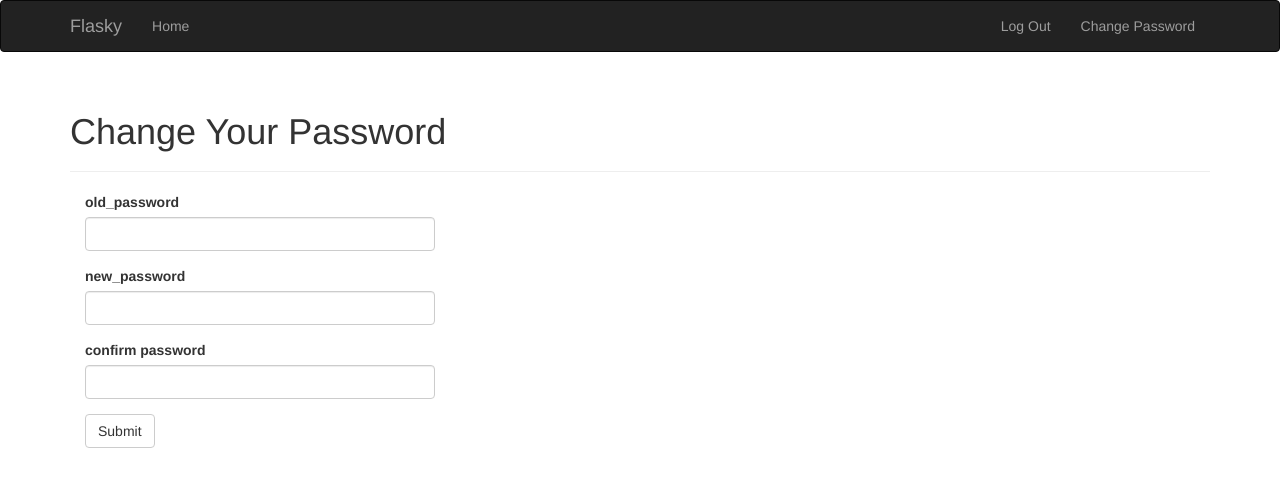
After one commit to philosquare/myflasky, a Flask app: page /auth/change_password in a window 1280 px wide. The commit adds this page. Shown: the top 487 px of the page. Run offline with Flask 2, Linux system fonts and the light colour scheme; a user stored in the database is signed in; tables that the repository leaves empty hold one stand-in row (values such as "Sample post"); some libraries are stand-ins or nearby versions.

Commit message:
change password

```diff
--- a/app/auth/forms.py
+++ b/app/auth/forms.py
@@ -1,3 +1,4 @@
+from flask_login import current_user
 from flask_wtf import FlaskForm
 from wtforms import StringField, PasswordField, BooleanField, SubmitField
 from wtforms.validators import DataRequired, Length, Email, Regexp, equal_to, ValidationError
@@ -30,3 +31,15 @@ class RegistrationForm(FlaskForm):
     def validate_username(self, field):
         if User.query.filter_by(username=field.data).first():
             raise ValidationError('username has been registered')
+
+
+class ChangePasswordForm(FlaskForm):
+    old_password = PasswordField('old_password', validators=[DataRequired()])
+    new_password = PasswordField('new_password', validators=[DataRequired()])
+    new_password2 = PasswordField('confirm password', validators=[
+        DataRequired(), equal_to('new_password', 'password not match')])
+    submit = SubmitField('Submit')
+
+    def validate_old_password(self, field):
+        if current_user.verify_password(field.data) is False:
+            raise ValidationError('wrong password')
--- a/app/auth/views.py
+++ b/app/auth/views.py
@@ -9,7 +9,7 @@ from flask_login import login_user
 from flask_login import logout_user
 
 from app import db
-from app.auth.forms import LoginForm, RegistrationForm
+from app.auth.forms import LoginForm, RegistrationForm, ChangePasswordForm
 from app.email import send_email
 from app.models import User
 from . import auth
@@ -87,3 +87,15 @@ def resend_confirmation():
     send_email(current_user.email, 'Confirm account', 'auth/mail/confirm', user=current_user, token=token)
     flash('a confirm email has been send to your email address')
     return redirect(url_for('main.index'))
+
+
+@auth.route('/change_password', methods=['GET', 'POST'])
+@login_required
+def change_password():
+    form = ChangePasswordForm()
+    if form.validate_on_submit():
+        current_user.password = form.new_password.data
+        db.session.add(current_user)
+        flash('change password successfully!')
+        return redirect(url_for('main.index'))
+    return render_template('auth/change_password.html', form=form)
--- /dev/null
+++ b/app/templates/auth/change_password.html
@@ -0,0 +1,12 @@
+{% extends "base.html" %}
+{% import "bootstrap/wtf.html" as wtf %}
+{% block title %}Flasky - Change Password{% endblock %}
+
+{% block page_content %}
+<div class="page-header">
+    <h1>Change Your Password</h1>
+</div>
+<div class="col-md-4">
+    {{ wtf.quick_form(form) }}
+</div>
+{% endblock %}
--- a/app/templates/base.html
+++ b/app/templates/base.html
@@ -27,6 +27,7 @@
             <ul class="nav navbar-nav navbar-right">
                 {% if current_user.is_authenticated %}
                 <li><a href="{{ url_for('auth.logout') }}">Log Out</a></li>
+                <li><a href="{{ url_for('auth.change_password') }}">Change Password</a></li>
                 {% else %}
                 <li><a href="{{ url_for('auth.login') }}">Log In</a></li>
                 {% endif %}
```
Also changed, not shown: app/templates/index.html (+8 -1 lines).
